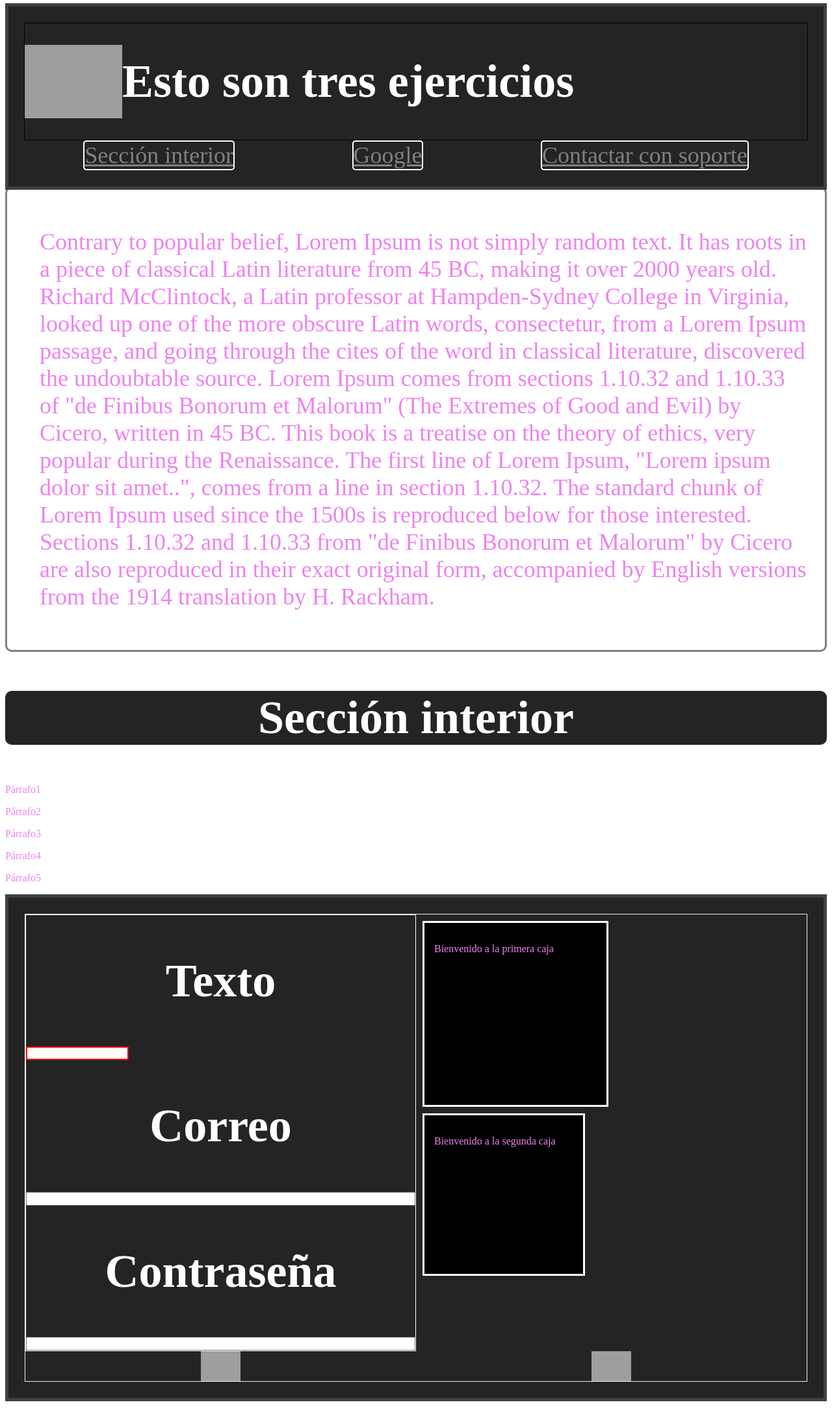
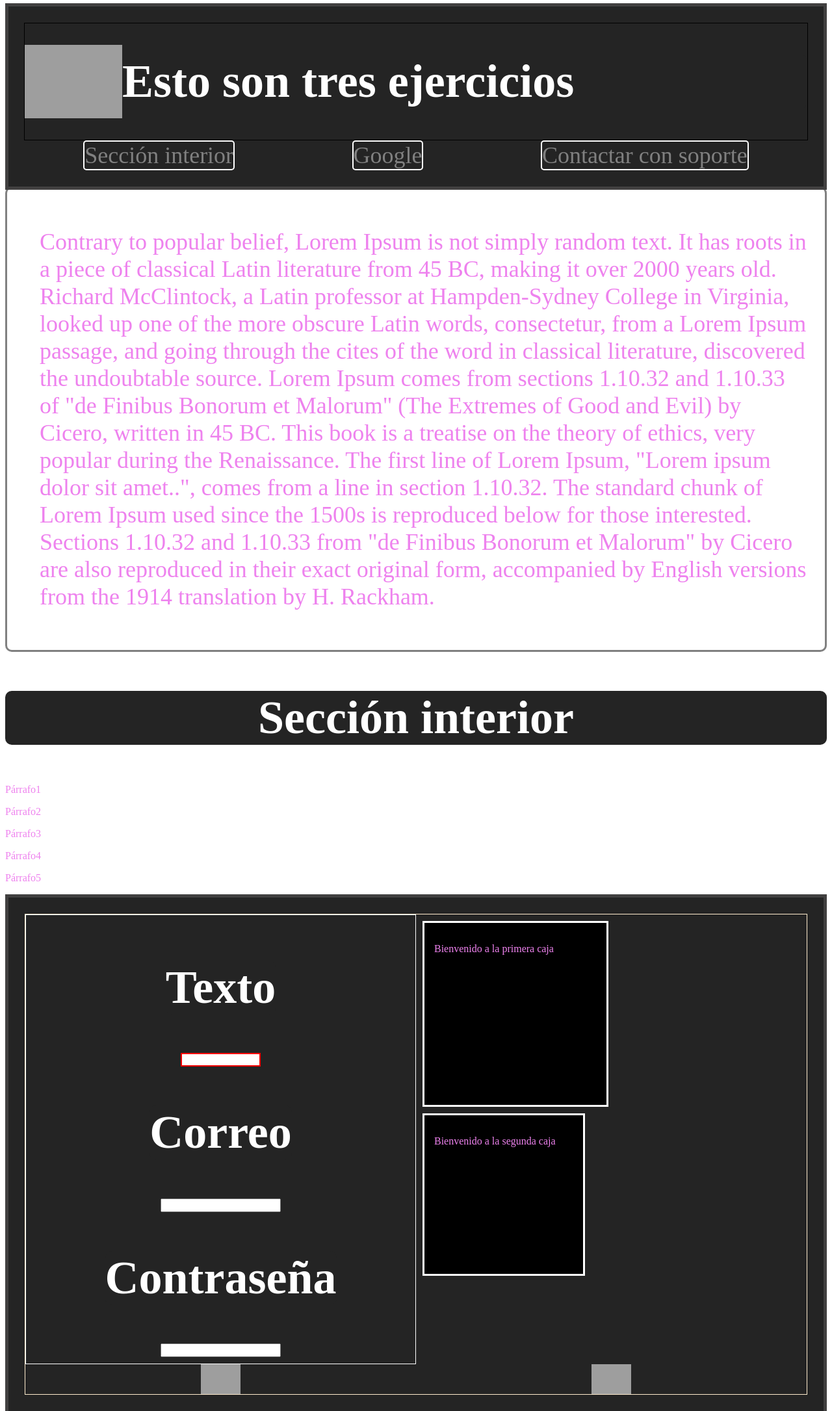
Before and after one commit to Vipo89/CSS_Exercises, a plain HTML site: page difEx1.html in a window 1280 px wide. Shown: the top 2171 px of the page at 65% size. Drawn offline with Linux system fonts and the light colour scheme; grey boxes are pictures that could not be loaded.

Commit message:
Text decoration & input fixed

```diff
--- a/difEx1.css
+++ b/difEx1.css
@@ -1,7 +1,6 @@
 html {
   scroll-behavior: smooth;
 }
-
 body {
   margin-top: 0px;
 }
@@ -15,8 +14,8 @@ header {
   padding: 25px;
   color: white;
   background-color: #242424;
+   text-decoration: none;
 }
-
 .foto_intro {
   display: grid;
   grid-template-columns: 0.01fr 1fr;
@@ -27,6 +26,12 @@ header {
 }
 .htmlimg {
   width: 150px;
+}
+.links a{
+  text-decoration: none;
+}
+.links a:hover{
+  padding: 15px;
 }
 .links {
   width: 100%;
@@ -49,7 +54,6 @@ h1 {
   text-align: left;
   color: white;
 }
-
 h2 {
   background-color: #242424;
   display: flex;
@@ -73,10 +77,16 @@ h2 {
   display: grid;
   grid-template-columns: 1fr;
   align-items: center;
+  justify-items: center;
+  padding: 10px;
 }
 input[type="text"] {
-  width: 150px;
+  width: 20%;
   border: 2px solid red;
+  /* Solución de chatGPT que funciona
+  display: block;
+  margin:0 auto;
+  */
 }
 .textp1{
   display: flex;
@@ -85,7 +95,6 @@ input[type="text"] {
 .footerp img {
   width: 10%;
 }
-
 .hugeSection {
   border: 3px solid grey;
   border-radius: 10px;
```
